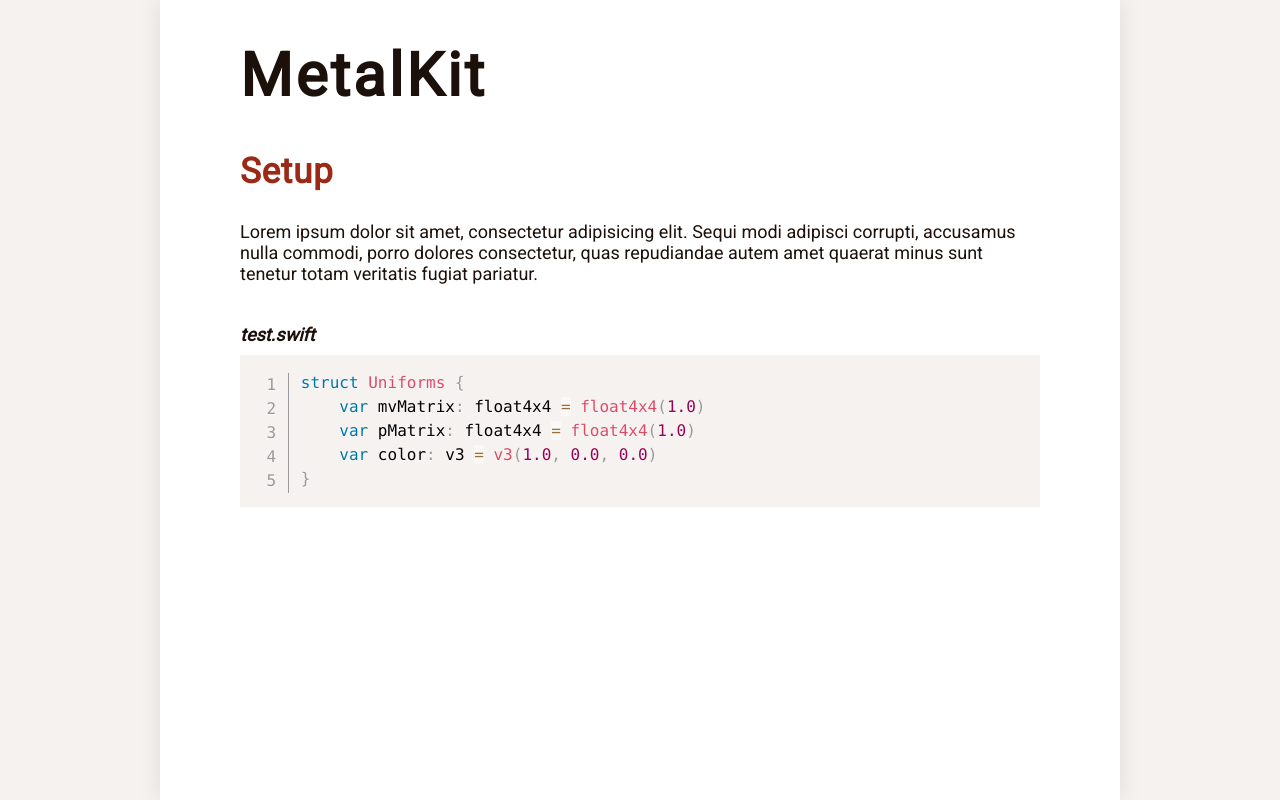
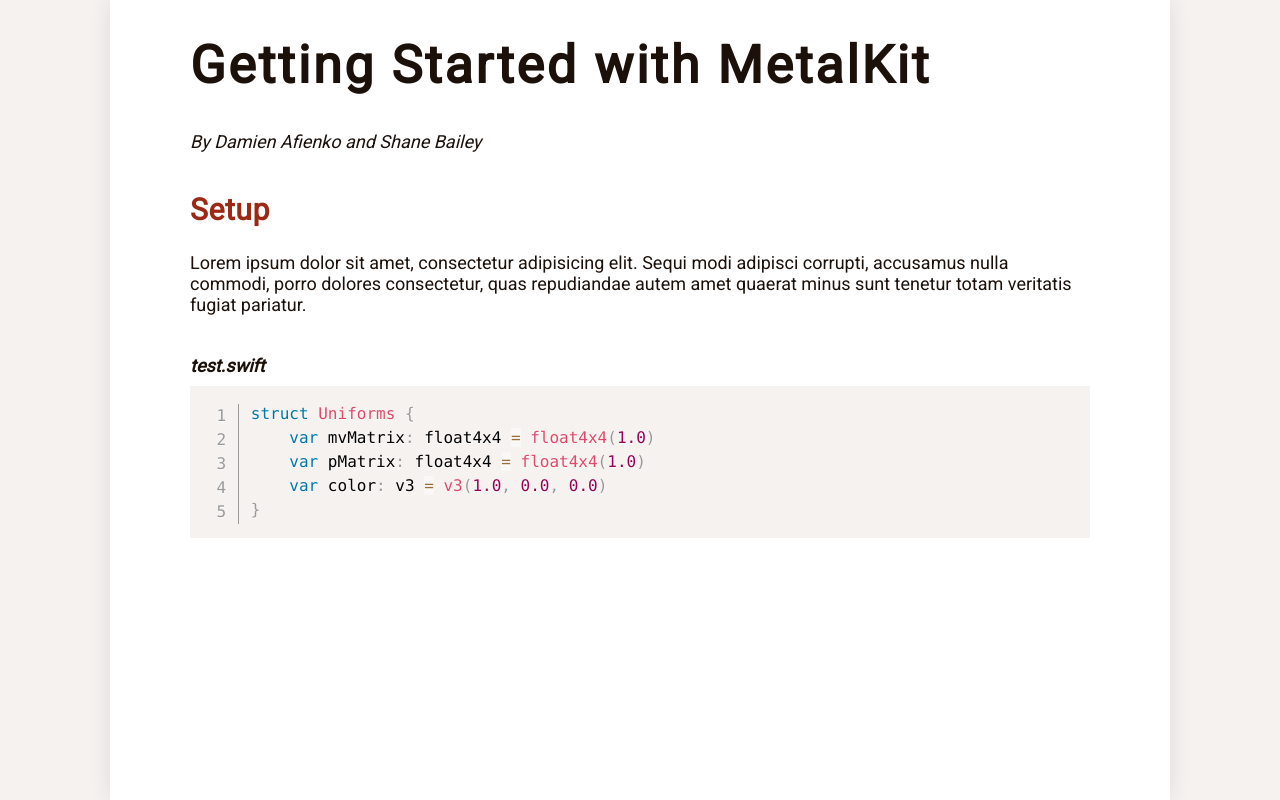
Before and after one commit to dafienko/MetalProject, a plain HTML site: page docs/index.html in a window 1280 px wide. Drawn offline with Linux system fonts and the light colour scheme.

Commit message:
work on tutorial

```diff
--- a/docs/index.html
+++ b/docs/index.html
@@ -8,7 +8,8 @@
 	<body class="line-numbers">
 	<div class="content">
 	<div class="main-column">
-		<h1>MetalKit</h1>
+		<h1>Getting Started with MetalKit</h1>
+		<p class="author">By Damien Afienko and Shane Bailey</p>
 		<h2>Setup</h2>
 		<p>Lorem ipsum dolor sit amet, consectetur adipisicing elit. Sequi modi adipisci corrupti, accusamus nulla commodi, porro dolores consectetur, quas repudiandae autem amet quaerat minus sunt tenetur totam veritatis fugiat pariatur.</p>
 
--- a/docs/styles.css
+++ b/docs/styles.css
@@ -11,7 +11,7 @@
 }
 
 .main-column {
-	width: 800px;
+	width: 900px;
 	background-color: white;
 	box-shadow: 0px 0px 22px rgba(0, 0, 0, .1);
 	margin-top: 0px;
@@ -21,15 +21,15 @@
 
 h1 {
 	font-family: "Roboto";
-	font-weight: bold;
-	font-size: 60px;
+	font-weight: bolder;
+	font-size: 52px;
 	letter-spacing: .05em;
 	color: #1C110A;
 }
 
 h2 {
 	font-family: "Roboto";
-	font-size: 35px;
+	font-size: 30px;
 	letter-spacing: .02em;
 	color: #9B2915;
 }
@@ -49,3 +49,7 @@
 	color: #1C110A;
 	margin-bottom: 40px;
 }
+
+.author {
+	font-style: italic;
+}
```
